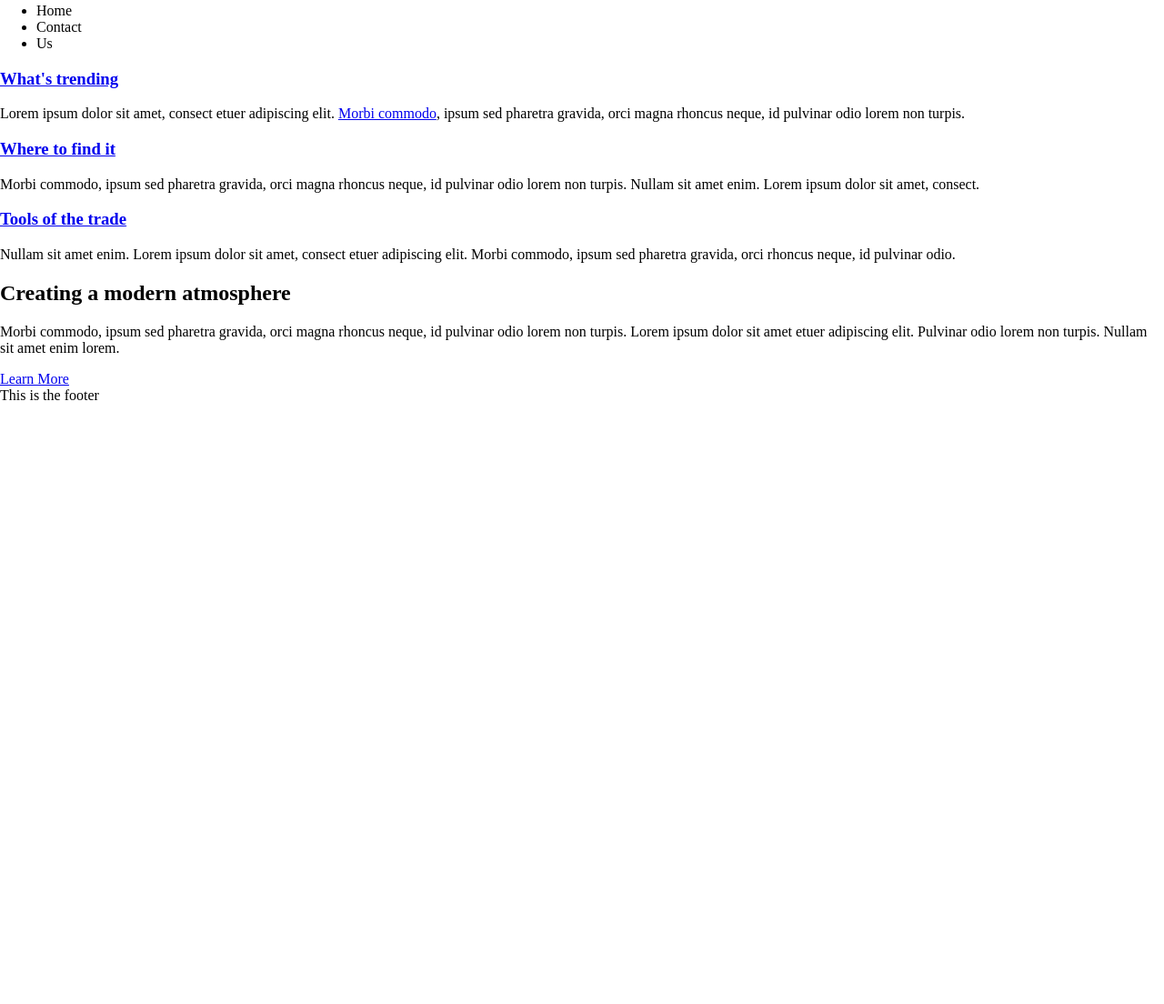
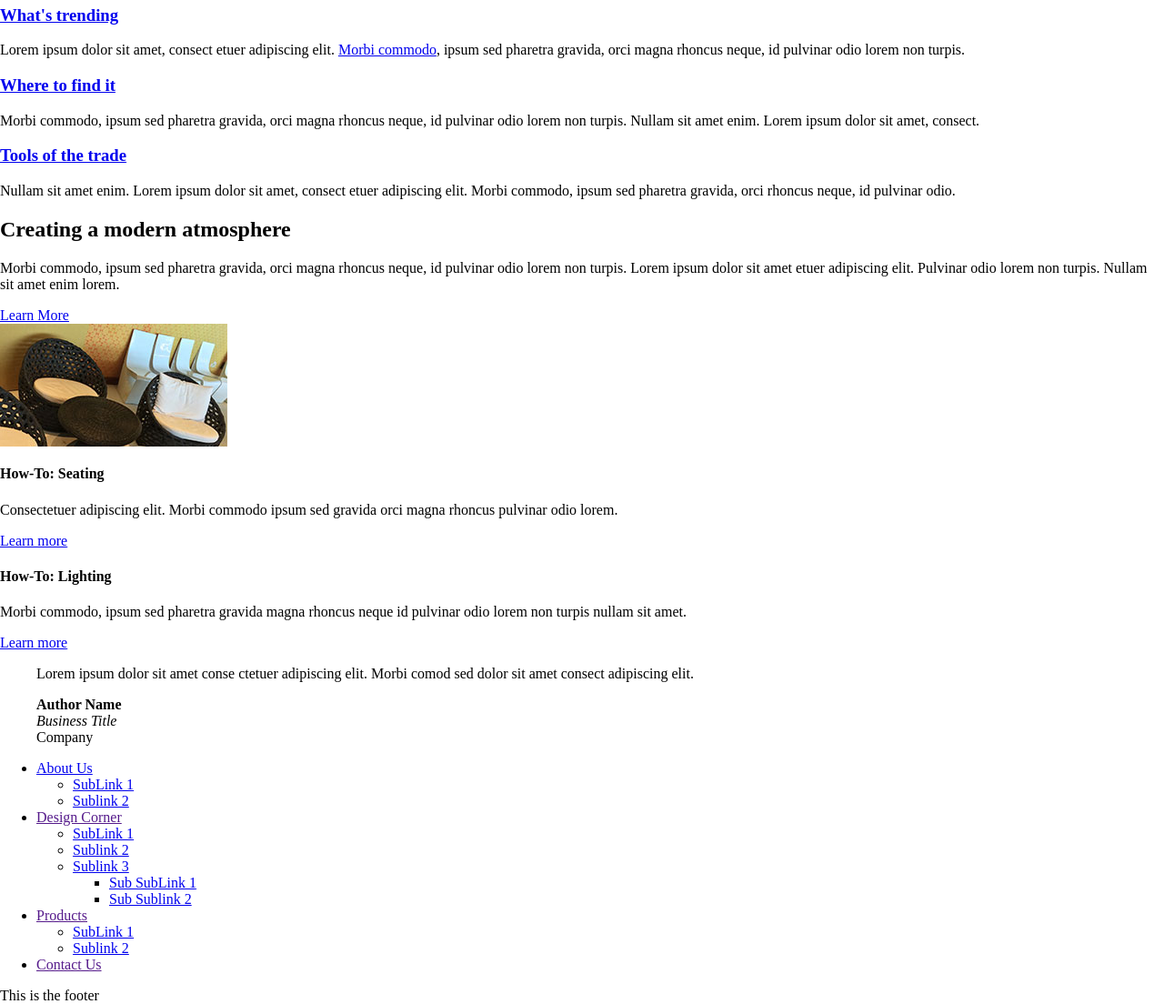
Before and after one commit to victorhugojmz/codepen_projects, a plain HTML site: page Landing Page/index.html in a window 1280 px wide. Shown: the part 129-1233 px from the top of the page at 91% size. Before the commit the page ends 800 px from the top, so only its background shows below. Drawn offline with Linux system fonts and the light colour scheme.

Commit message:
added HTML content

```diff
--- a/Landing Page/index.html
+++ b/Landing Page/index.html
@@ -14,13 +14,6 @@
                 <a href="#" title="Get advice from top designers" class="btn">Get advice from top designers</a>
             </div>
         </header>
-        <nav>
-            <ul>
-                <li>Home</li>
-                <li>Contact</li>
-                <li>Us</li>
-            </ul>
-        </nav>
         <section class="main">
             <aside>
                 <div class="content">
@@ -34,20 +27,120 @@
 			            <p>Morbi commodo, ipsum sed pharetra gravida, orci magna rhoncus neque, id pulvinar odio lorem non turpis. Nullam sit amet enim. Lorem ipsum dolor sit amet, consect.</p>
                 </div>
             </aside>
+            <aside>
                 <div class="content">
                         <h3><a href="#">Tools of the trade</a></h3>
-                        <p>Nullam sit amet enim. Lorem ipsum dolor sit amet, consect etuer adipiscing elit. Morbi commodo, ipsum sed pharetra gravida, orci rhoncus neque, id pulvinar odio.</p>
+			            <p>Nullam sit amet enim. Lorem ipsum dolor sit amet, consect etuer adipiscing elit. Morbi commodo, ipsum sed pharetra gravida, orci rhoncus neque, id pulvinar odio.</p>
                 </div>
-            <aside>
-                <article>
+            </aside>
+        </section>
+        <section class="atmosphere">
+             <article>
                     <h2>Creating a modern atmosphere</h2>
 			        <p>Morbi commodo, ipsum sed pharetra gravida, orci magna rhoncus neque, id pulvinar odio lorem non turpis. Lorem ipsum dolor sit amet etuer adipiscing elit.  Pulvinar odio lorem non turpis. Nullam sit amet enim lorem.</p>
                     <a href="#" class="btn" title="Creating a modern atmosphere">
                         Learn More
                     </a>
                 </article>
+        </section>
+        <section class="how-to">
+            <aside>
+                <div class="content">
+                    <img src="images/photo_seating.jpg" alt="Chosing the proper seating">
+                    <h4>How-To: Seating</h4>
+                    <p>Consectetuer adipiscing elit. Morbi commodo ipsum sed gravida orci magna rhoncus pulvinar odio lorem.</p>
+                    <a title="Learn how to choose the proper seating." href="http://codifydesign.com">Learn more</a>
+                </div>
             </aside>
+            <aside>
+                <div class="content">
+                    <h4>How-To: Lighting</h4>
+                    <p>Morbi commodo, ipsum sed pharetra gravida magna rhoncus neque id pulvinar odio lorem non turpis nullam sit amet.</p>
+                    <a title="Learn how to choose the proper lighting." href="http://codifydesign.com">Learn more</a>
+                </div>
+            </aside>
+            <blockquote>
+                    <p class="quote">Lorem ipsum dolor sit amet conse ctetuer adipiscing elit. Morbi comod sed dolor sit amet consect adipiscing elit.</p>
+			        <p class="credit"><strong>Author Name</strong><br><em>Business Title</em><br>Company</p>
+            </blockquote>
         </section>
+         <nav>
+            <ul>
+                <li>
+                    <a title="About Us" href="#">
+                        About Us
+                    </a>
+                    <ul>
+                        <li>
+                            <a title="Sublink 1" href="#">
+                                 SubLink 1
+                            </a>
+                        </li>
+                        <li>
+                            <a title="Sublink 2" href="#">
+                                 Sublink 2
+                            </a>
+                        </li>
+                    </ul>
+                </li>
+                <li>
+                    <a title="Design Corner" href="">
+                        Design Corner
+                    </a>
+                    <ul>
+                        <li>
+                            <a title="Sublink 1" href="#">
+                                 SubLink 1
+                            </a>
+                        </li>
+                        <li>
+                            <a title="Sublink 2" href="#">
+                                 Sublink 2
+                            </a>
+                        </li>
+                        <li>
+                                <a title="Sublink 3" href="#">
+                                    Sublink 3
+                                </a>
+                                <ul>
+                                    <li>
+                                        <a title="Sub Sublink 1" href="#">
+                                            Sub SubLink 1
+                                        </a>
+                                    </li>
+                                    <li>
+                                        <a title="Sub Sublink 2" href="#">
+                                            Sub Sublink 2
+                                        </a>
+                                    </li>
+                                </ul>
+                        </li>
+                    </ul>
+                </li>
+                <li>
+                    <a title="Products" href="">
+                        Products
+                    </a>
+                    <ul>
+                        <li>
+                            <a title="Sublink 1" href="#">
+                                 SubLink 1
+                            </a>
+                        </li>
+                        <li>
+                            <a title="Sublink 2" href="#">
+                                 Sublink 2
+                            </a>
+                        </li>
+                    </ul>
+                </li>
+                <li>
+                    <a title="Contact Us" href="">
+                        Contact Us
+                    </a>
+                </li>
+            </ul>
+        </nav>
         <footer>
             This is the footer
         </footer>
```
